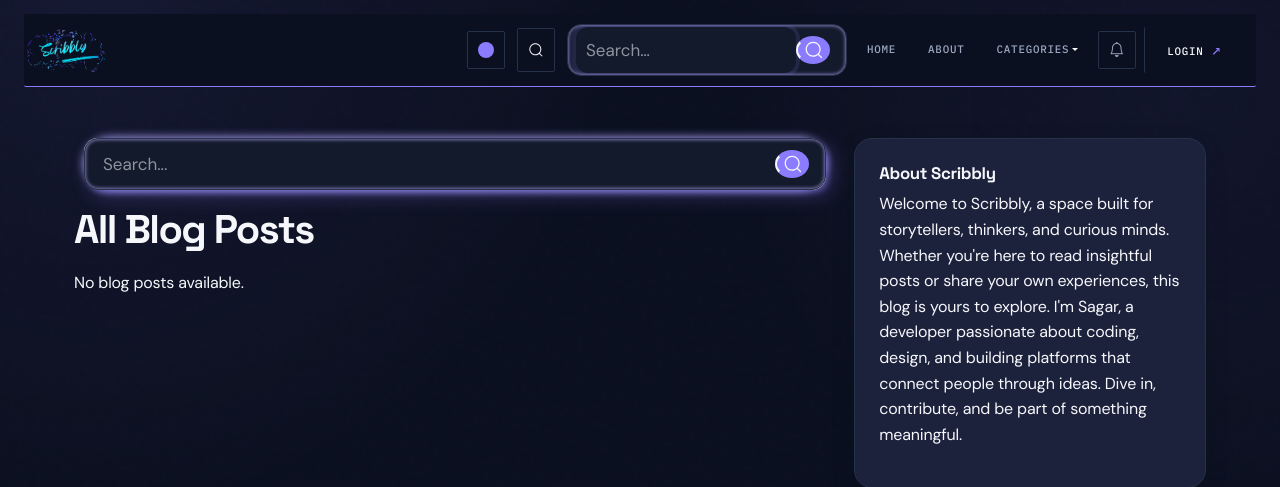
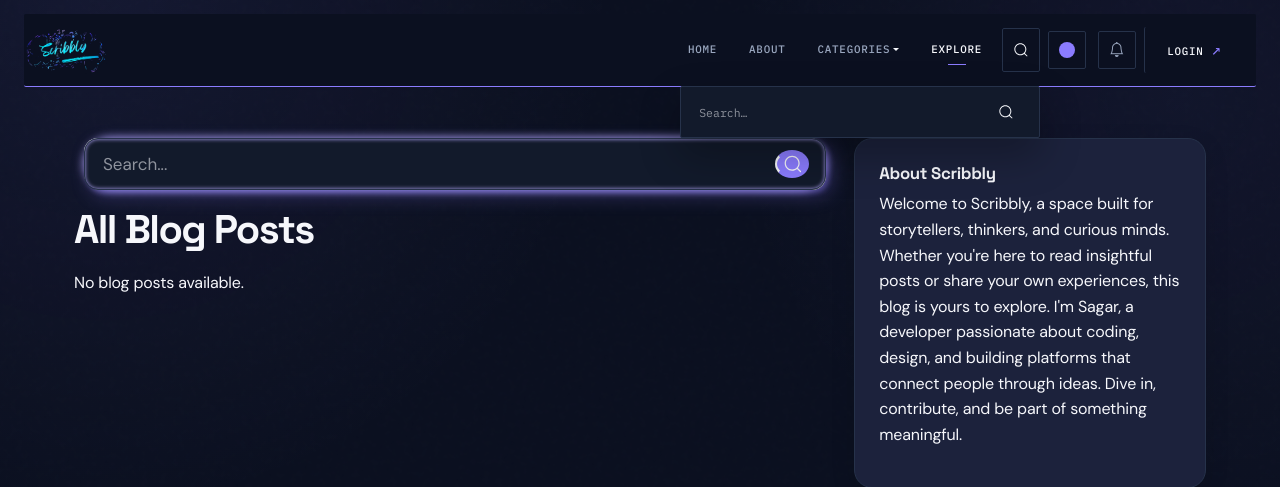
Before and after one commit to studioussagar/Scribbly, a Django app: page /blog-list/ in a window 1280 px wide, after a click that opens the changed part. Shown: the top 487 px of the page. Run offline with Django 5.2, Linux system fonts and the light colour scheme; data that the repository does not hold is empty; some libraries are stand-ins or nearby versions.

Commit message:
Match navbar search dropdown and element sequence

```diff
--- a/static/css/ui-overhaul.css
+++ b/static/css/ui-overhaul.css
@@ -293,3 +293,62 @@ h1, h2, h3, h4, h5, h6, .navbar-brand, .btn { font-family: var(--font-display);
   .design-header { padding: 6px 10px !important; }
   .design-navbar .navbar-collapse { border-radius: 0 0 2px 2px !important; }
 }
+
+
+/* Search dropdown + navbar sequence integration. */
+@media (min-width: 992px) {
+  .design-navbar .navbar-nav { display: flex !important; align-items: center; }
+  .design-navbar .nav-sequence-home { order: 1; }
+  .design-navbar .nav-sequence-about { order: 2; }
+  .design-navbar .nav-sequence-categories { order: 3; }
+  .design-navbar .nav-sequence-explore { order: 4; }
+  .design-navbar .nav-item:has(#nav-search-toggle) { order: 5; }
+  .design-navbar .nav-item.d-lg-block:has(.theme-toggle-checkbox) { order: 6; }
+  .design-navbar .nav-item:has(#notificationDropdown) { order: 7; }
+  .design-navbar .nav-item:has(form[action*="logout"]),
+  .design-navbar .nav-item:has(a[href*="login"]) { order: 8; }
+}
+
+.design-navbar .nav-search-wrap { position: relative; }
+.design-navbar .nav-search-reveal {
+  position: absolute;
+  top: calc(100% + 14px);
+  right: 0;
+  width: min(360px, calc(100vw - 2rem));
+  max-width: none;
+  opacity: 0;
+  transform: translateY(-8px);
+  transform-origin: top right;
+  pointer-events: none;
+  transition: opacity .2s ease, transform .2s var(--ease-out);
+  z-index: 1060;
+}
+.design-navbar .nav-search-reveal.open {
+  width: min(360px, calc(100vw - 2rem));
+  opacity: 1;
+  transform: translateY(0);
+  pointer-events: auto;
+}
+.design-navbar .nav-search-reveal .custom-search.container {
+  width: 100%; max-width: none; margin: 0; padding: 0 !important;
+}
+.design-navbar .nav-search-reveal .search-container {
+  display: flex; align-items: center; gap: 8px; padding: 6px 8px;
+  border: 1px solid var(--footer-border-color); border-radius: 2px !important;
+  background: var(--card-bg-color); box-shadow: 0 18px 40px rgba(0,0,0,.28);
+}
+.design-navbar .nav-search-reveal .input {
+  min-height: 38px; border: 0 !important; border-radius: 0 !important;
+  background: transparent !important; box-shadow: none !important;
+  font-family: var(--font-mono); font-size: .72rem;
+}
+.design-navbar .nav-search-reveal .search__icon {
+  width: 32px; height: 32px; border: 0; background: transparent; color: var(--text-color);
+}
+.design-navbar .nav-search-reveal .search__icon svg { width: 16px; height: 16px; fill: currentColor; }
+.design-navbar .nav-search-reveal .search__icon:hover { color: var(--btn-bg-color); background: transparent; }
+
+@media (max-width: 991.98px) {
+  .design-navbar .navbar-nav .nav-item { order: initial !important; }
+  .design-navbar .nav-search-reveal { position: static; width: 100%; transform: none; }
+}
--- a/templates/base.html
+++ b/templates/base.html
@@ -146,18 +146,22 @@
                             </li>
 
                             <!-- 3) Home -->
-                            <li class="nav-item me-lg-2">
+                            <li class="nav-item me-lg-2 nav-sequence-home">
                                 <a href="{% url 'home_view' %}"
                                     class="nav-link {% if request.resolver_match.url_name == 'home_view' %}active{% endif %}">Home</a>
                             </li>
 
                             <!-- 3.5) About -->
-                            <li class="nav-item me-lg-2">
+                            <li class="nav-item me-lg-2 nav-sequence-about">
                                 <a href="{% url 'about_view' %}"
                                     class="nav-link {% if request.resolver_match.url_name == 'about_view' %}active{% endif %}">About</a>
                             </li>
+                            <li class="nav-item me-lg-2 nav-sequence-explore">
+                                <a href="{% url 'blog_list' %}"
+                                    class="nav-link {% if request.resolver_match.url_name == 'blog_list' %}active{% endif %}">Explore</a>
+                            </li>
                             <!-- 5) Categories pill -->
-                            <li class="nav-item dropdown me-lg-2">
+                            <li class="nav-item dropdown me-lg-2 nav-sequence-categories">
                                 <a class="nav-link dropdown-toggle px-3 py-2 rounded-pill" href="#"
                                     id="categoryDropdown" role="button" data-bs-toggle="dropdown"
                                     aria-expanded="false">Categories</a>
@@ -399,39 +403,35 @@
         });
     </script>
 
-    <!-- Collapsible search reveal -->
+    <!-- Dropdown search reveal, matching the standalone frontend redesign -->
     <script>
         (function () {
             const toggleBtn = document.getElementById('nav-search-toggle');
             const box = document.getElementById('nav-search-reveal');
+            if (!toggleBtn || !box) return;
 
             function openBox() {
                 box.classList.add('open');
                 toggleBtn.setAttribute('aria-expanded', 'true');
                 const input = box.querySelector('input');
-                if (input) setTimeout(() => input.focus(), 150);
+                if (input) input.focus();
             }
             function closeBox() {
                 box.classList.remove('open');
                 toggleBtn.setAttribute('aria-expanded', 'false');
             }
-            function toggle() {
-                if (box.classList.contains('open')) closeBox(); else openBox();
-            }
 
             toggleBtn.addEventListener('click', (e) => {
                 e.preventDefault();
-                toggle();
+                if (box.classList.contains('open')) closeBox();
+                else openBox();
             });
 
-            // Escape or outside click closes
             document.addEventListener('keydown', (e) => {
                 if (e.key === 'Escape' && box.classList.contains('open')) closeBox();
             });
             document.addEventListener('click', (e) => {
-                if (!box.contains(e.target) && e.target !== toggleBtn && !toggleBtn.contains(e.target)) {
-                    if (box.classList.contains('open')) closeBox();
-                }
+                if (!box.contains(e.target) && !toggleBtn.contains(e.target)) closeBox();
             });
         })();
     </script>
```
